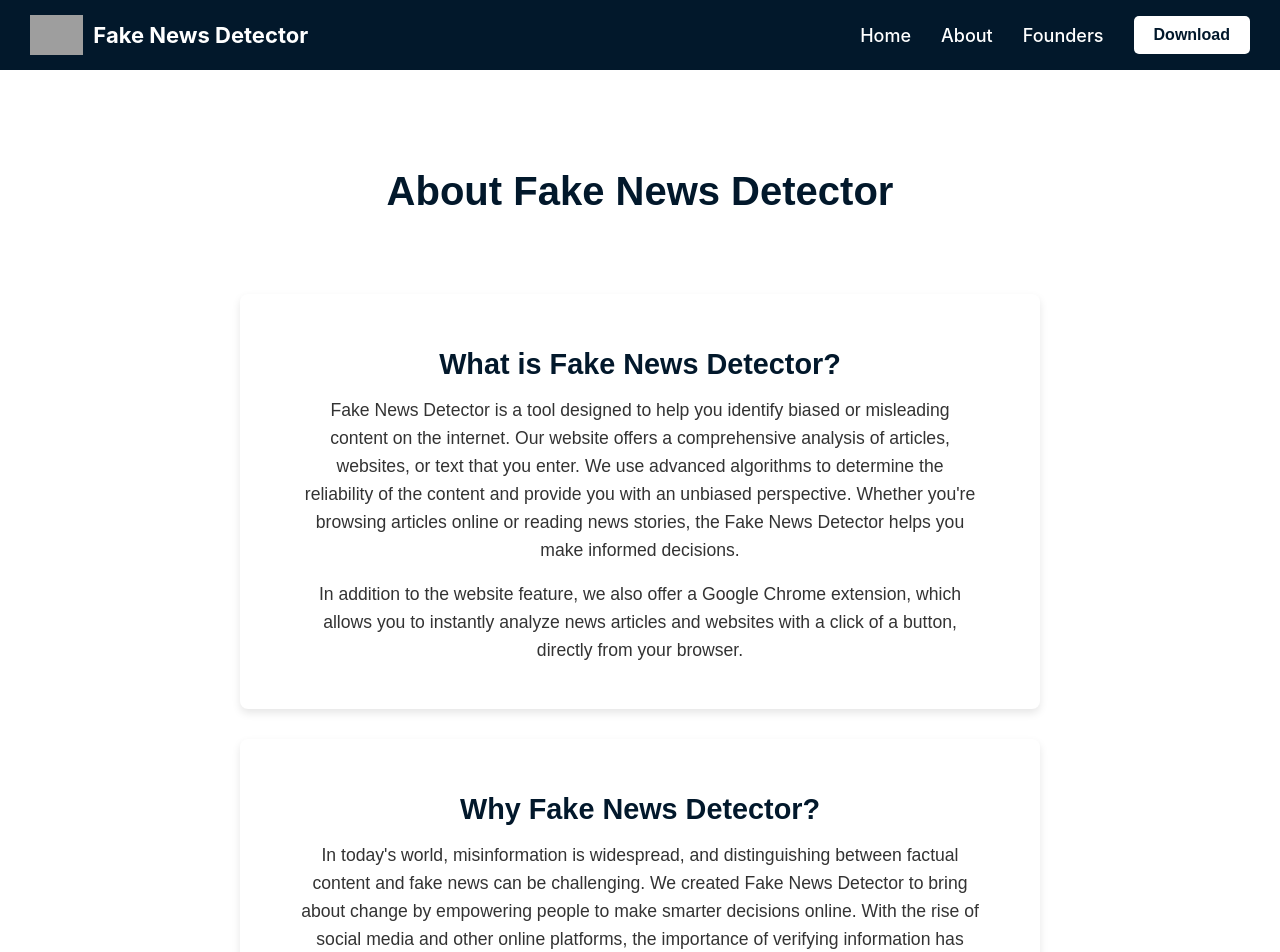
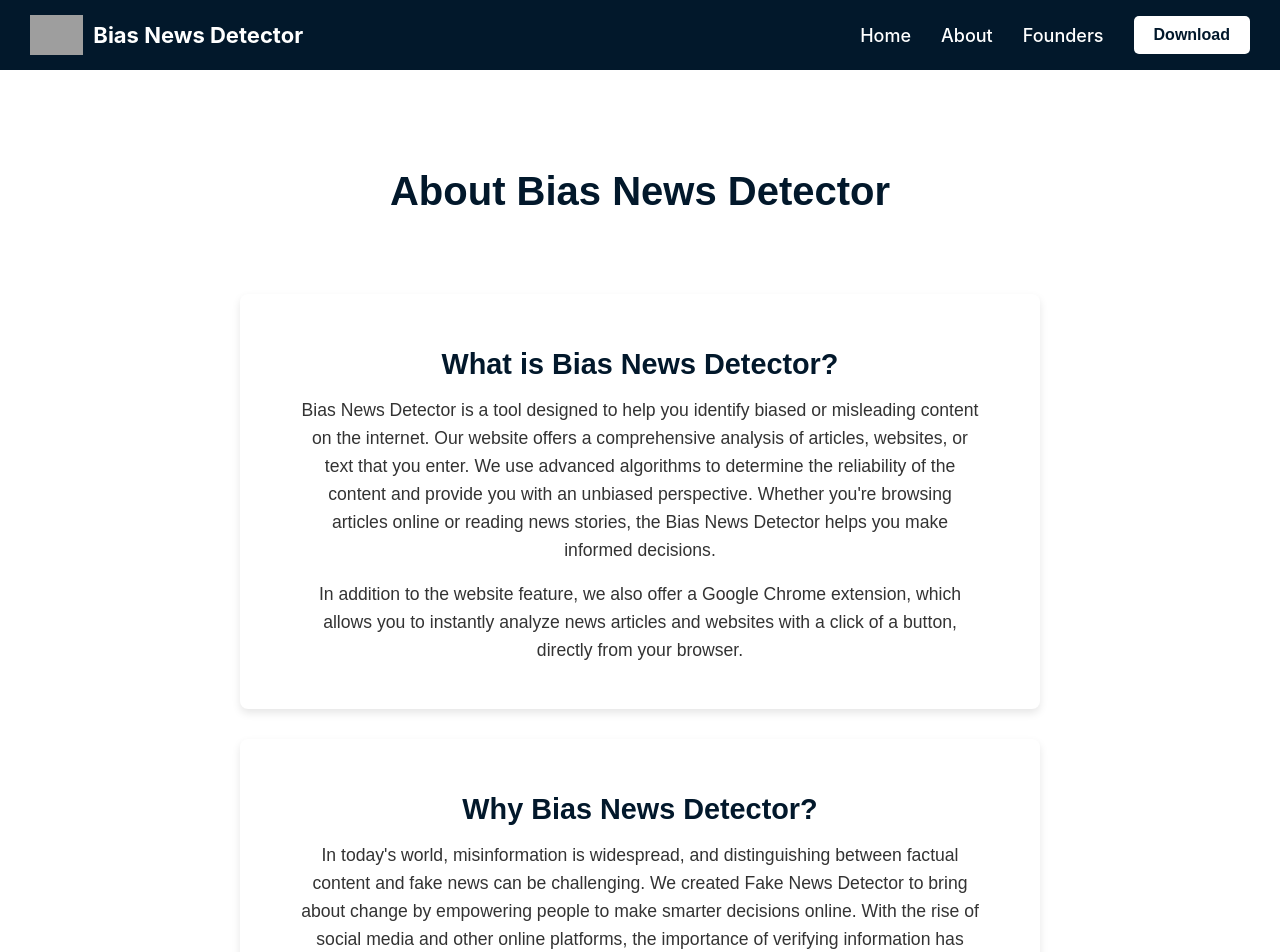
Before and after one commit to alexliao95311/bias-detector, a React (Vite) app in the folder frontend/: page /about in a window 1280 px wide. Shown: the top 952 px of the page. Built offline with nearby package versions, Linux system fonts and the light colour scheme; grey boxes are pictures that could not be loaded.

Commit message:
done finalized about

```diff
--- a/frontend/src/About.jsx
+++ b/frontend/src/About.jsx
@@ -7,16 +7,16 @@
 function About() {
   return (
     <div className="about-container">
-      <h1 className="about-heading">About Fake News Detector</h1>
+      <h1 className="about-heading">About Bias News Detector</h1>
 
       {/* What Box */}
       <section className="about-box">
-        <h2 className="about-subheading">What is Fake News Detector?</h2>
+        <h2 className="about-subheading">What is Bias News Detector?</h2>
         <p className="about-description">
-          Fake News Detector is a tool designed to help you identify biased or misleading content on the internet.
+          Bias News Detector is a tool designed to help you identify biased or misleading content on the internet.
           Our website offers a comprehensive analysis of articles, websites, or text that you enter.
           We use advanced algorithms to determine the reliability of the content and provide you with an unbiased perspective.
-          Whether you're browsing articles online or reading news stories, the Fake News Detector helps you make informed decisions.
+          Whether you're browsing articles online or reading news stories, the Bias News Detector helps you make informed decisions.
         </p>
         <p className="about-description">
           In addition to the website feature, we also offer a Google Chrome extension, which allows you to instantly
@@ -26,7 +26,7 @@
 
       {/* Why Box */}
       <section className="about-box">
-        <h2 className="about-subheading">Why Fake News Detector?</h2>
+        <h2 className="about-subheading">Why Bias News Detector?</h2>
         <p className="about-description">
           In today's world, misinformation is widespread, and distinguishing between factual content and fake news can be challenging.
           We created Fake News Detector to bring about change by empowering people to make smarter decisions online.
@@ -91,7 +91,7 @@
           alt="Logo"
           style={{ height: '40px', marginRight: '10px' }}
         />
-        <div style={{ fontSize: '22px', fontWeight: 'bold' }}>Fake News Detector</div>
+        <div style={{ fontSize: '22px', fontWeight: 'bold' }}>Bias News Detector</div>
       </div>
 
       {/* Right: Navigation Links + Download Button */}
```
